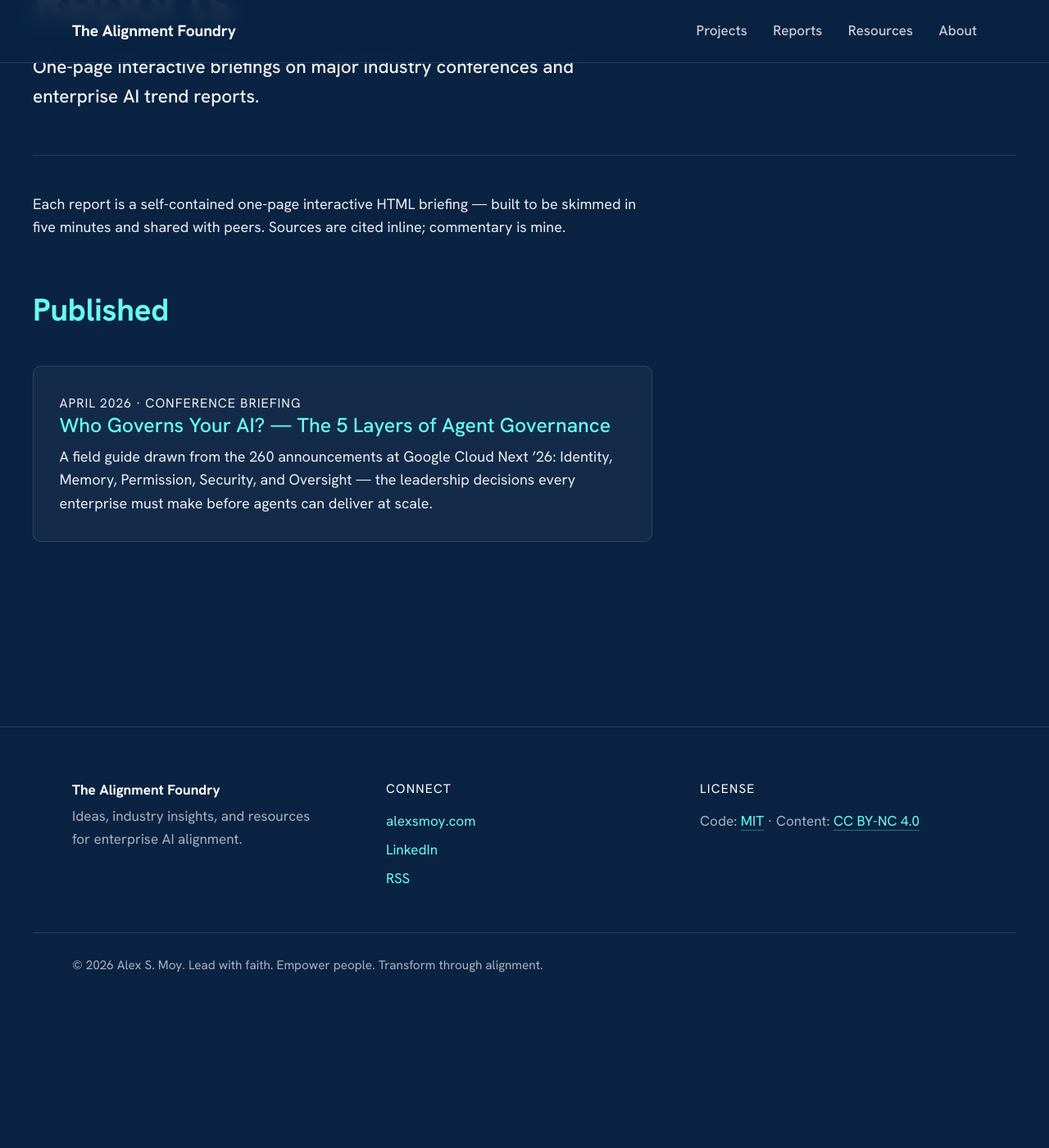
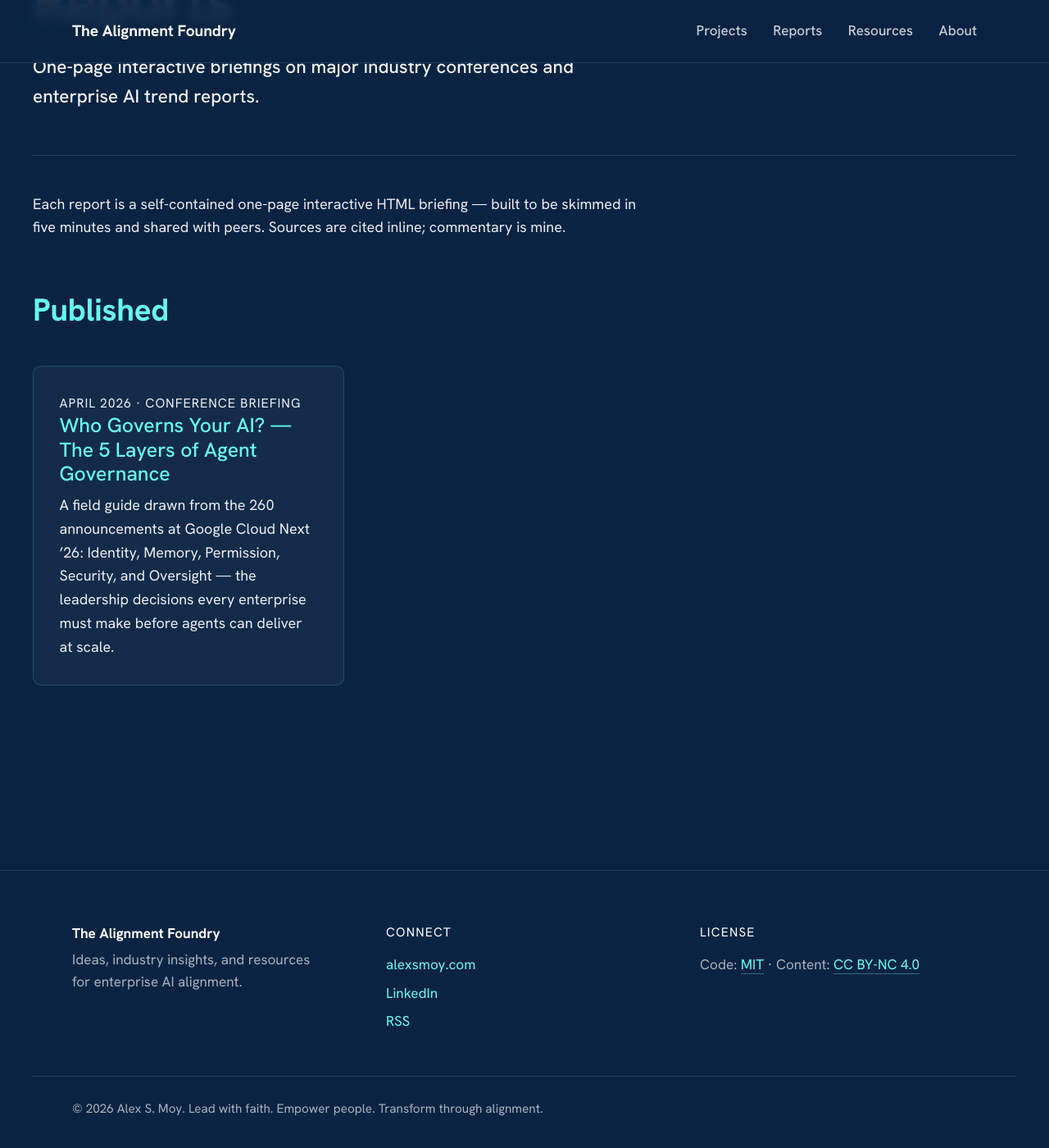
Before and after one commit to alexsmoy/alignment-foundry, a Jekyll site: the page built from docs/reports/index.md, in a window 1280 px wide and 1400 px high, scrolled down 177 px. Shown: the whole window at 82% size. Built offline with Jekyll 4.4.1, drawn with Linux system fonts in a browser that asks for light colours; before the commit the page ends 1403 px from its top, so only the background shows below that.

Commit message:
Cap card width so single-card grids don't stretch into banners
The .card-grid uses repeat(auto-fit, minmax(260px, 1fr)). With multiple
cards (homepage) this lays out a tidy multi-column grid, but with only
one card (current reports index) the lone card stretched the full
container width and looked nothing like the rest of the site's cards.

Added max-width: 380px and justify-self: start to .card so a single
card stays at a sensible card-sized width and aligns to the start of
the grid. Multi-card layouts are unaffected because their tracks are
already narrower than 380px at common viewport widths.

https://claude.ai/code/session_01FTc32S2rVFNw4ceMze21PB

```diff
--- a/docs/assets/css/style.scss
+++ b/docs/assets/css/style.scss
@@ -268,6 +268,7 @@ pre code { background: transparent; color: var(--text); padding: 0; }
   grid-template-columns: repeat(auto-fit, minmax(260px, 1fr));
   gap: 24px;
   margin: 2.5rem 0;
+  justify-content: start;
 }
 
 .card {
@@ -279,6 +280,9 @@ pre code { background: transparent; color: var(--text); padding: 0; }
   color: var(--text);
   border-bottom: 1px solid rgba(103, 252, 241, 0.15);
   transition: transform 0.18s ease, border-color 0.18s ease, background 0.18s ease;
+  max-width: 380px;
+  justify-self: start;
+  width: 100%;
 }
 
 .card:hover,
```
